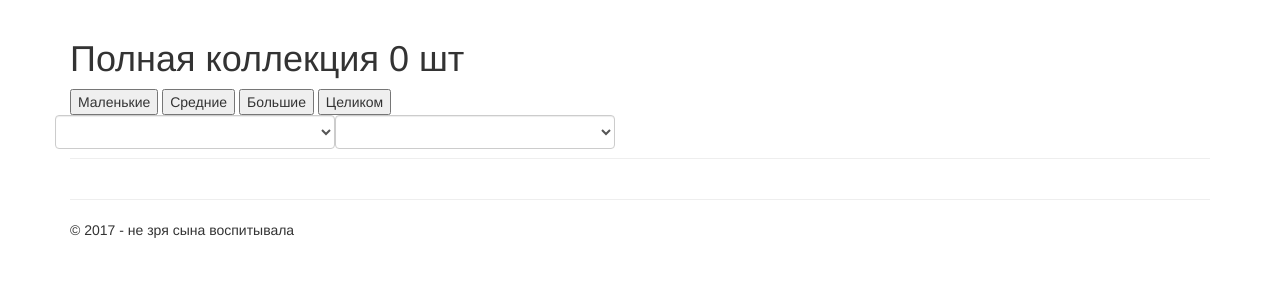
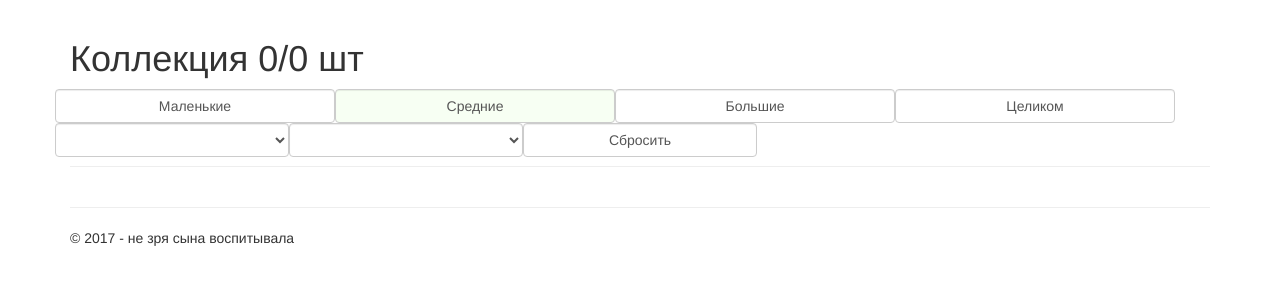
Before and after one commit to JinOptimist/shoes, an ASP.NET MVC app: template Shoes/Views/Home/Index.cshtml in a window 1280 px wide. Shown: the part 51-351 px from the top of the page. Run offline with ASP.NET Core 8 and stand-ins for ASP.NET MVC 5, Linux system fonts and the light colour scheme; the template is opened without the code that fills it, so the values that code supplies are empty; the project's own start-up code is not run, and a stand-in starts its controllers and pages; some libraries are stand-ins or nearby versions.

Commit message:
Update style

```diff
--- a/Shoes/Content/Site.css
+++ b/Shoes/Content/Site.css
@@ -82,6 +82,7 @@ textarea {
 
 .shoes-block {
     padding: 10px;
+    border-bottom: 1px dotted #ccc;
 }
 
 .oldIdLvl2{
@@ -93,3 +94,37 @@ textarea {
     float: left;
     margin: 0 12px 5px 0;
 }
+
+.filters input,
+.filters select {
+    width: 20%
+}
+
+.form-control.size {
+    width: 25%
+}
+
+.size.active {
+    background: #F7FFF3;
+}
+
+.dropdowns-filter.active {
+    background: #F3FFFF;
+}
+
+/*.col-sm-3,
+.col-sm-4,
+.col-sm-6,
+.col-sm-12 {
+    transition: all 100ms;
+}*/
+
+.shoes-block.col-sm-6{
+    height: 200px;
+}
+.shoes-block.col-sm-4 {
+    height: 240px;
+}
+.shoes-block.col-sm-3 {
+    height: 250px;
+}
--- a/Shoes/Views/Home/Index.cshtml
+++ b/Shoes/Views/Home/Index.cshtml
@@ -4,13 +4,14 @@
 }
 
 <div class="page-header">
-    <h1>Полная коллекция @Model.Shoes.Count() шт</h1>
-    <input type="button" class="size" value="Маленькие" id="small"/>
-    <input type="button" class="size" value="Средние"  id="medium"/>
-    <input type="button" class="size" value="Большие"  id="big"/>
-    <input type="button" class="size" value="Целиком" id="full" />
-
+    <h1>Коллекция <span id="selectedCount">@Model.Shoes.Count()/</span>@Model.Shoes.Count() шт </h1>
     <div class="row">
+        <input type="button" class="size form-control col-md-1" value="Маленькие" id="small" />
+        <input type="button" class="size form-control col-sm-1 active" value="Средние" id="medium" />
+        <input type="button" class="size form-control col-sm-1" value="Большие" id="big" />
+        <input type="button" class="size form-control col-sm-1" value="Целиком" id="full" />
+    </div>
+    <div class="row filters">
         @Html.DropDownListFor(x => x.DropDowns.MaterialId, Model.DropDowns.MaterialList,
                             new {
                                 @class = "form-control col-sm-4 dropdowns-filter",
@@ -34,6 +35,7 @@
                                 data_type = "place"
                             })
         }
+        <input type="button" class="form-control col-sm-1" value="Сбросить" id="refresh" />
     </div>
 </div>
 
@@ -98,13 +100,11 @@
                     }
                     <p>
                         <a href="@Url.Action("Edit", new { id = shoes.Id})">Редактировать</a>
-                    </p>
-                    <p>
+                        /
                         <a href="@Url.Action("Remove", new { id = shoes.Id})">Удалить</a>
                     </p>
                 }
             </div>
-            <hr />
         </div>
         }
     </div>
@@ -113,7 +113,7 @@
 <script>
     (function () {
         $(".dropdowns-filter").change(function () {
-
+            $(".dropdowns-filter").removeClass("active");
             var typeName = $(this).data("type");
             var type = $("." + typeName);
             var first = $(this).find("option:first-child").val();
@@ -122,17 +122,32 @@
             var otherFilters = $(".dropdowns-filter:not([data-type=" + typeName + "])");
             otherFilters.find("option").removeAttr('selected');
             otherFilters.find("option:first").attr('selected', 'selected');
-
-
             if (selectedId == first) {
                 type.parent().show();
             } else {
+                $(this).addClass("active");
                 type.parent().hide();
                 $("." + typeName + "[value=" + selectedId + "]").parent().show();
             }
+
+            var selectedCount = $(".shoes-block:visible ").length;
+            $("#selectedCount").text(selectedCount + "/");
+        });
+
+        $("#refresh").click(function () {
+            $(".dropdowns-filter").removeClass("active");
+            var filters = $(".dropdowns-filter");
+            filters.find("option").removeAttr('selected');
+            filters.find("option:first").attr('selected', 'selected');
+            $(".shoes-block").show();
+
+            var selectedCount = $(".shoes-block:visible ").length;
+            $("#selectedCount").text(selectedCount + "/");
         });
 
         $(".size").click(function () {
+            $(".size").removeClass("active");
+            $(this).addClass("active");
             var type = $(this).attr("id");
             switch (type) {
                 case "small":
--- a/Shoes/Views/Shared/_Layout.cshtml
+++ b/Shoes/Views/Shared/_Layout.cshtml
@@ -5,7 +5,7 @@
     <meta name="viewport" content="width=device-width, initial-scale=1.0">
     <title>@ViewBag.Title - Туфельки</title>
     <link rel="shortcut icon" type="image/x-icon" href="~/Content/clothes.ico" />
-    <link href="~/Content/Site.css?version=1.1" rel="stylesheet" type="text/css" />
+    <link href="~/Content/Site.css?version=1.7" rel="stylesheet" type="text/css" />
     <link href="~/Content/bootstrap.min.css" rel="stylesheet" type="text/css" />
     <script src="~/Scripts/jquery-3.1.1.min.js"></script>
     <script src="~/Scripts/shoes/add-shoes.js"></script>
```
